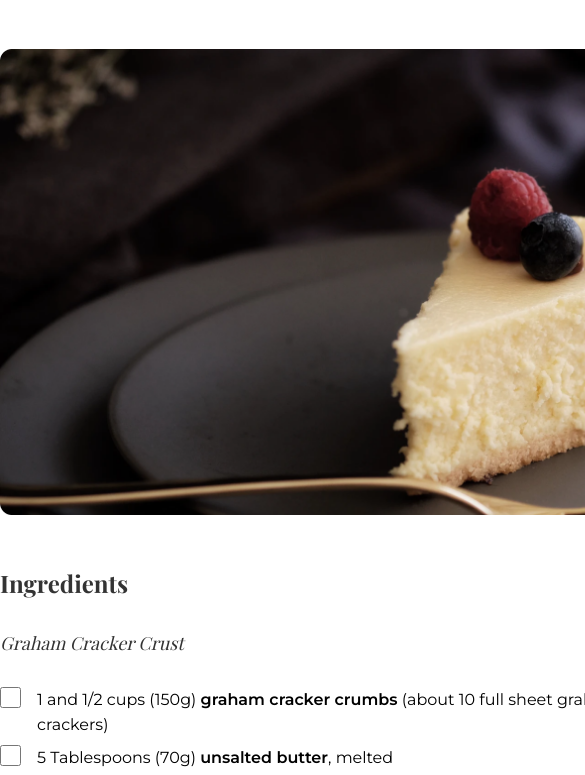
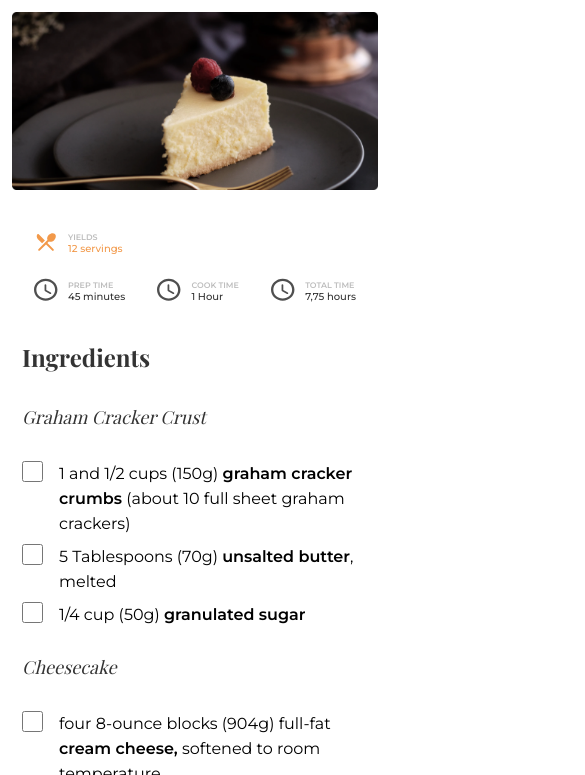
Before and after one commit to abuabdullah23/dev-challenge-04-Classic-Cheesecake-Recipe, a plain HTML site: page index.html in a window 390 px wide. Shown: the part 165-940 px from the top of the page, 585 px wide, since content can reach past the window. Drawn offline with nearby package versions, Linux system fonts and the light colour scheme; a web font is replaced by a local one.

Commit message:
Responsive

```diff
--- a/index.html
+++ b/index.html
@@ -195,7 +195,7 @@
             </div>
 
             <!-- Sidebar -->
-            <div class="sidebar">
+            <div class="sidebar-container">
                 <div class="sidebar-list">
                     <div>
                         <img src="./images/svg-icon/spoon.svg" alt="spoon icon">
@@ -205,6 +205,7 @@
                         <h3 style="  color: var(--orange, #F2994A);">12 servings</h3>
                     </div>
                 </div>
+                <div class="sidebar">
                     <div class="sidebar-list">
                         <div>
                             <img src="./images/svg-icon/clock-outline.svg" alt="clock-outline.svg icon">
@@ -233,6 +234,7 @@
                         </div>
                     </div>
                 </div>
+            </div>
         </section>
     </main>
 </body>
--- a/styles/style.css
+++ b/styles/style.css
@@ -10,7 +10,7 @@
 
 body {
     font-family: 'Montserrat', sans-serif;
-    max-width: 1440px;
+    max-width: 100%;
     max-height: 100vh;
     margin: 0 auto;
     padding-top: 40px;
@@ -150,15 +150,18 @@ h3 {
 }
 
 /* Sidebar css */
-.sidebar {
-    /* flex: 1; */
+.sidebar-container {
     width: 30%;
     height: fit-content;
     padding: 58px 52px;
     border-radius: 12px;
     background: #FFF;
     box-shadow: 0px 0px 20px 0px #0000001a;
+}
 
+.sidebar {
+    /* flex: 1; */
+    margin-top: 58px;
     display: flex;
     gap: 48px;
     flex-direction: column;
@@ -197,3 +200,86 @@ h4 {
     font-weight: 500;
     line-height: normal;
 }
+
+
+/* responsive */
+@media screen and (max-width : 576px) {
+
+    body {
+        width: 100%;
+        padding: 25px 12px;
+    }
+
+    .container {
+        width: 100%;
+    }
+
+    /* Recipe Container CSS for Mobile */
+    .header-title {
+        font-size: 24px;
+    }
+
+    .header-subtitle {
+        width: 100%;
+    }
+
+    .banner-container {
+        margin-top: 18px;
+    }
+
+
+    .recipe-container {
+        flex-direction: column-reverse;
+        margin-top: 16px;
+        padding: 10px;
+    }
+
+
+    .main-content {
+        width: 100%;
+    }
+
+
+    /* Sidebar css */
+    .sidebar-container {
+        height: fit-content;
+        width: 100%;
+        padding: 10px 12px;
+        background: #FFF;
+        box-shadow: none;
+        gap: 20px;
+        flex-wrap: wrap;
+
+    }
+
+    .sidebar {
+        margin-top: 20px;
+        gap: 20px;
+        flex-direction: row;
+        justify-content: space-between;
+    }
+
+    .sidebar-list {
+        gap: 10px;
+    }
+
+
+    .sidebar-list img {
+        width: 24px;
+        height: 24px;
+    }
+
+    .sidebar-list h4 {
+        font-size: 8px;
+    }
+
+    .sidebar-list h3 {
+        font-size: 10px;
+    }
+
+    .source-link {
+        width: 100%;
+        padding-right: 10px;
+    }
+
+}
```
Lines whose indentation alone changed are shown as unchanged.
